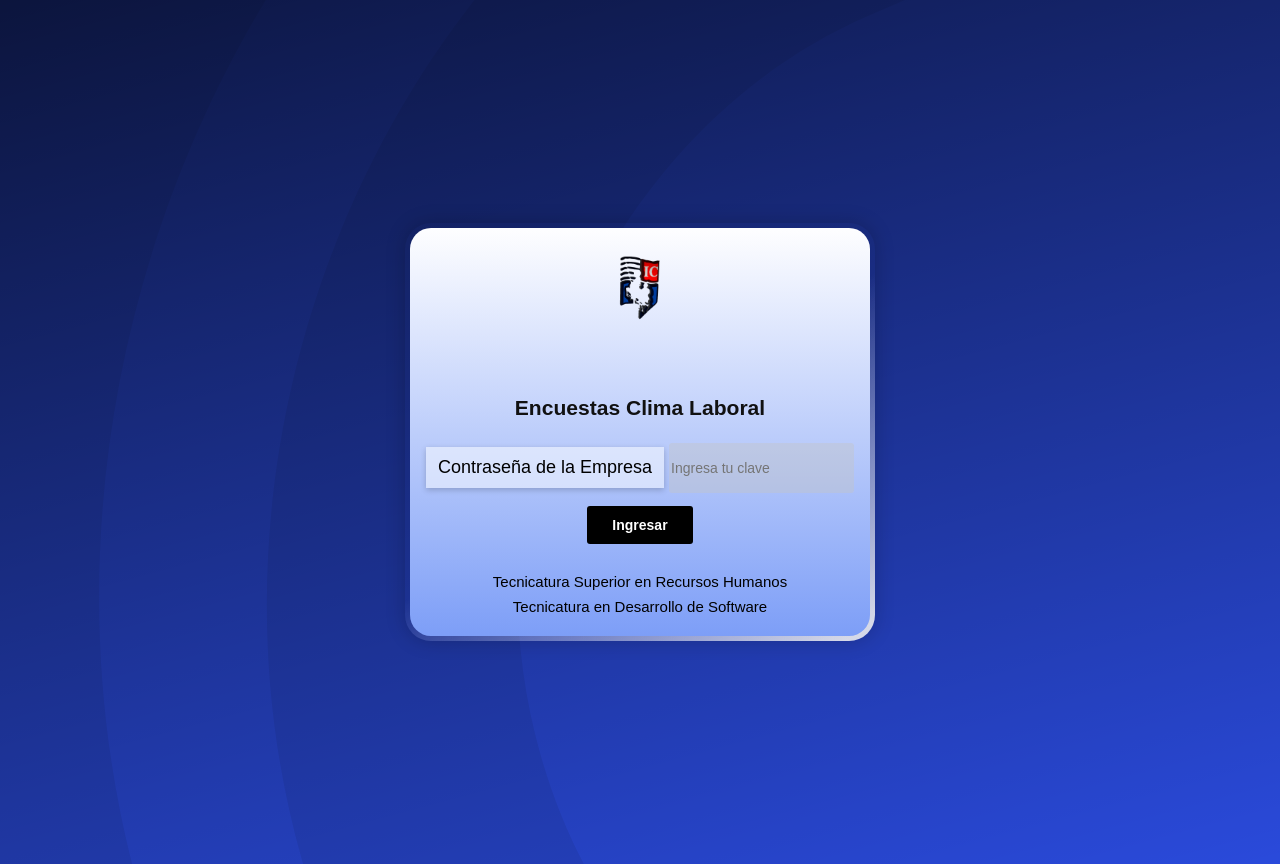
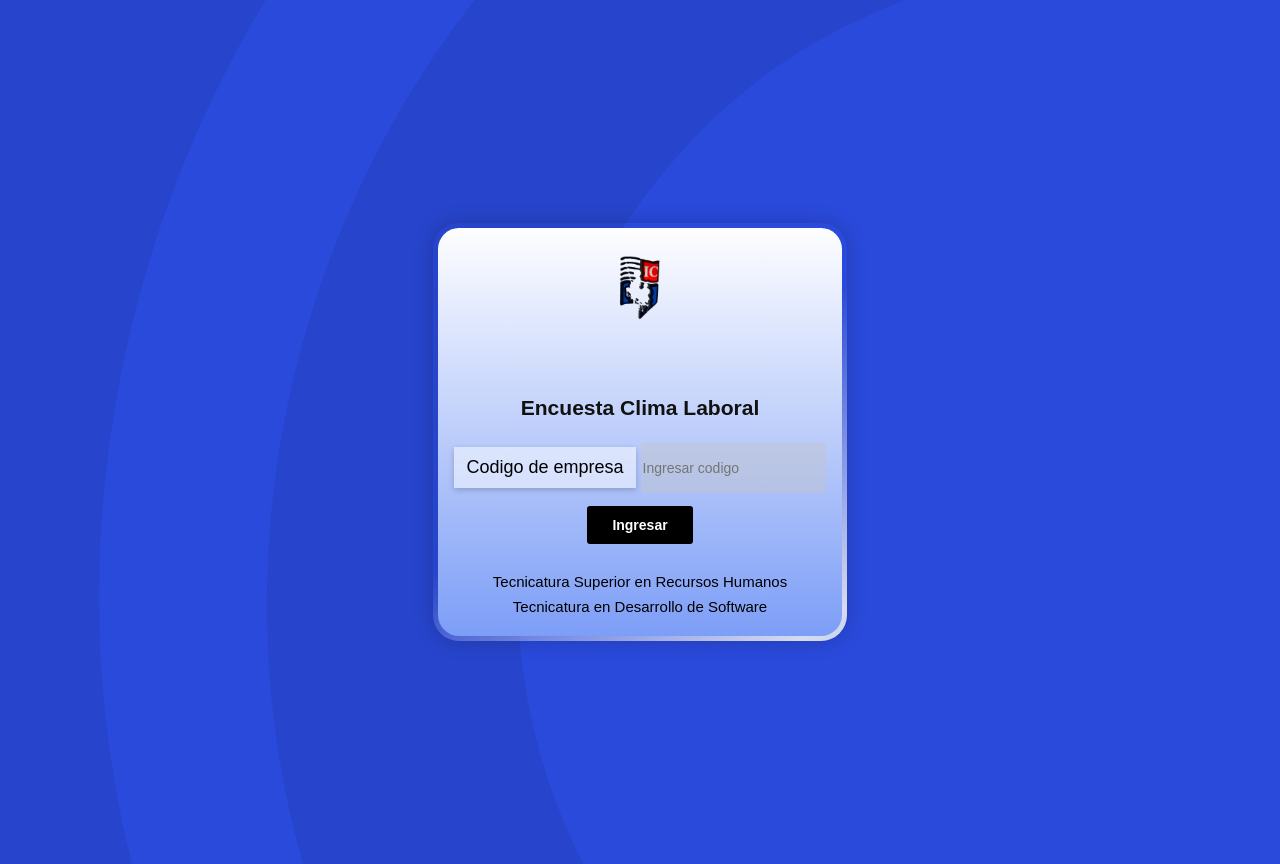
Before and after one commit to guille2506/Encuestas2025, a PHP site: page / in a window 1280 px wide. Run offline with PHP 8.4, Linux system fonts and the light colour scheme.

Commit message:
Cambios esteticos 2

```diff
--- a/css/style.css
+++ b/css/style.css
@@ -30,9 +30,11 @@
 }
 @media (max-width: 460px) {
   body.style_2 {
-    background: hsl(202, 63.60%, 50.40%);
-  }
-}
+    background: rgb(42, 74, 219) url(../images/pattern_3.svg) no-repeat center left;
+    background-size: cover;
+  }
+}
+
 body.style_3 {
   background: #b65742 url(../images/pattern_3.svg) no-repeat center left;
   -webkit-background-size: cover;
@@ -372,24 +374,15 @@
 .wrapper_centering {
   width: 100%;
   margin: -90px auto 0;
-  height: 100%;
+  min-height: 100vh;
   text-align: left;
   clear: both;
   display: table;
   position: relative;
   z-index: 1;
-  background: -moz-linear-gradient(
-    165deg,
-    rgba(0, 0, 0, 0.7) 0%,
-    transparent 100%
-  );
-  background: -webkit-linear-gradient(
-    165deg,
-    rgba(0, 0, 0, 0.7) 0%,
-    transparent 100%
-  );
-  background: linear-gradient(165deg, rgba(0, 0, 0, 0.7) 0%, transparent 100%);
-}
+  background: transparent;
+}
+
 .container_centering {
   vertical-align: middle;
   display: table-cell;
@@ -1686,6 +1679,15 @@
   }
 }
 
+.separacion-top {
+  padding-top: 60px;
+}
+
+@media (max-width: 767px) {
+  .separacion-top {
+    padding-top: 10px;
+  }
+}
 
 
 
--- a/encuestas.php
+++ b/encuestas.php
@@ -38,6 +38,7 @@
     <link href="css/style.css" rel="stylesheet">
     <link href="css/vendors.css" rel="stylesheet">
     <link rel="stylesheet" href="https://cdn.jsdelivr.net/npm/bootstrap-icons@1.10.5/font/bootstrap-icons.css">
+
 </head>
 <body class="style_2">
 <div id="preloader"><div data-loader="circle-side"></div></div>
@@ -53,7 +54,8 @@
 </header>
 
 <div class="wrapper_centering">
-    <div class="container_centering">
+    <div class="container_centering separacion-top">
+
         <div class="container">
             <div class="row justify-content-between">
                 <div class="col-xl-6 col-lg-6 d-flex align-items-center ">
--- a/index.php
+++ b/index.php
@@ -69,10 +69,10 @@
                 <div class="col-lg-6" id="contrasena_container">
                     <form class="form" onsubmit="event.preventDefault(); verificarClave();">
                          <img src="images/Logo2.png" alt="Logo" style="height: 100px; margin-bottom: 20px;">
-                        <h3>Encuestas Clima Laboral</h3>
+                        <h3>Encuesta Clima Laboral</h3>
                         <div class="form-group">
-                            <label for="clave">Contraseña de la Empresa</label>
-                            <input required type="password" id="clave" class="form-control" placeholder="Ingresa tu clave">
+                            <label for="clave">Codigo de empresa</label>
+                            <input required type="password" id="clave" class="form-control" placeholder="Ingresar codigo">
                         </div>
                         <button type="submit" class="btn_1 full-width">Ingresar</button>
                         <p id="mensaje" style="color: red;"></p>
```
